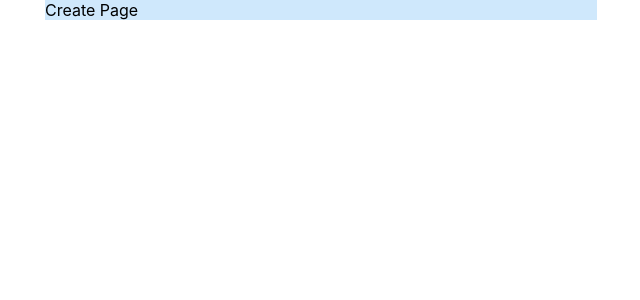
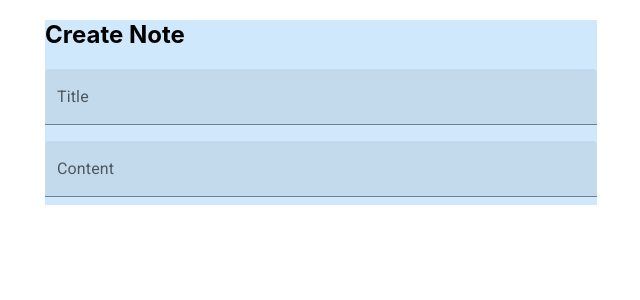
Before and after one commit to preetiGusain/notes-ui, a React (Create React App) app: page /notes/create in a window 1280 px wide. Shown: the top 300 px of the page, without its empty margins (319-959 px from the left). Built offline with nearby package versions, Linux system fonts and the light colour scheme.

Commit message:
Added UI for Create page

```diff
--- a/src/pages/create.js
+++ b/src/pages/create.js
@@ -1,10 +1,41 @@
-import React from 'react';
+import React, { useState } from 'react';
+import TextField from '@mui/material/TextField';
 
 function Create() {
+    const [title, setTitle] = useState('');
+    const [content, setContent] = useState('');
+
+    const titleChange = (event) => {
+        setTitle(event.target.value);
+    }
+
+    const contentChange = (event) => {
+        setContent(event.target.value);
+    }
 
     return (
         <>
-            Create Page
+            <h2>Create Note</h2>
+            <TextField
+                id="title-input"
+                label="Title"
+                value={title}
+                onChange={titleChange}
+                variant="filled"
+                fullWidth
+            />
+
+            <TextField
+                id="content-input"
+                label="Content"
+                value={content}
+                onChange={contentChange}
+                multiline
+                placeholder="Enter your note content here"
+                variant="filled"
+                fullWidth
+                margin="normal"
+            />
         </>
     );
 }
```
